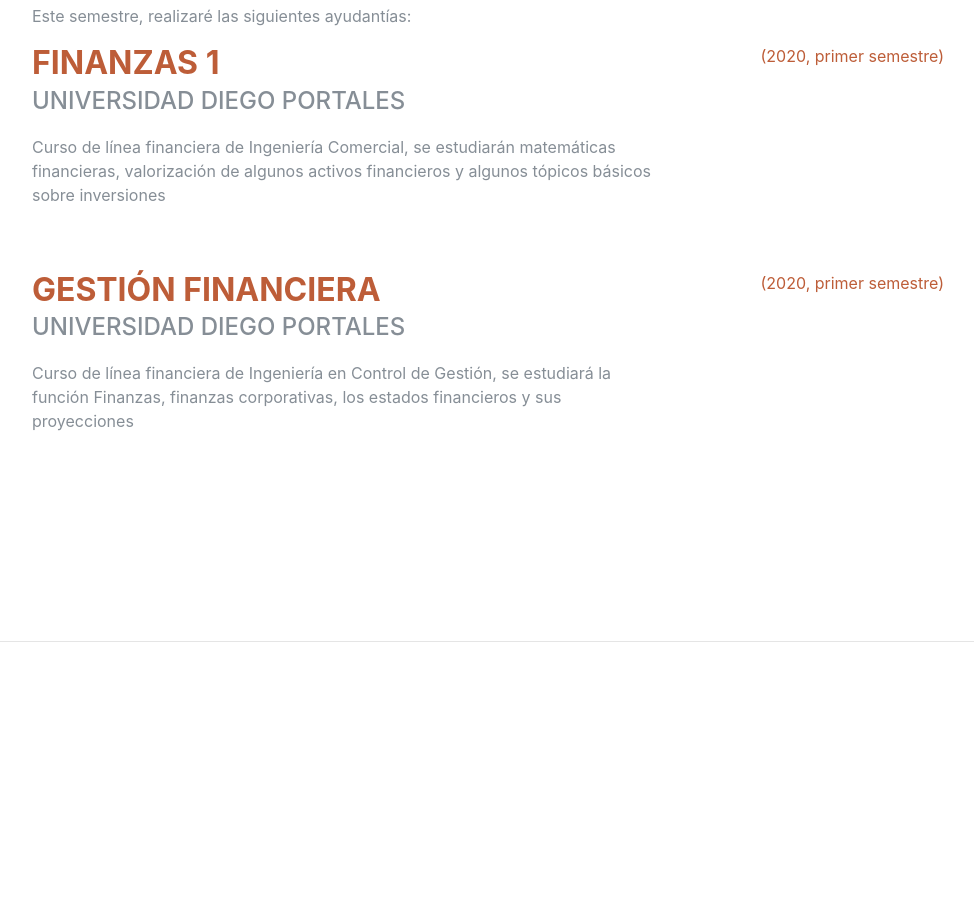
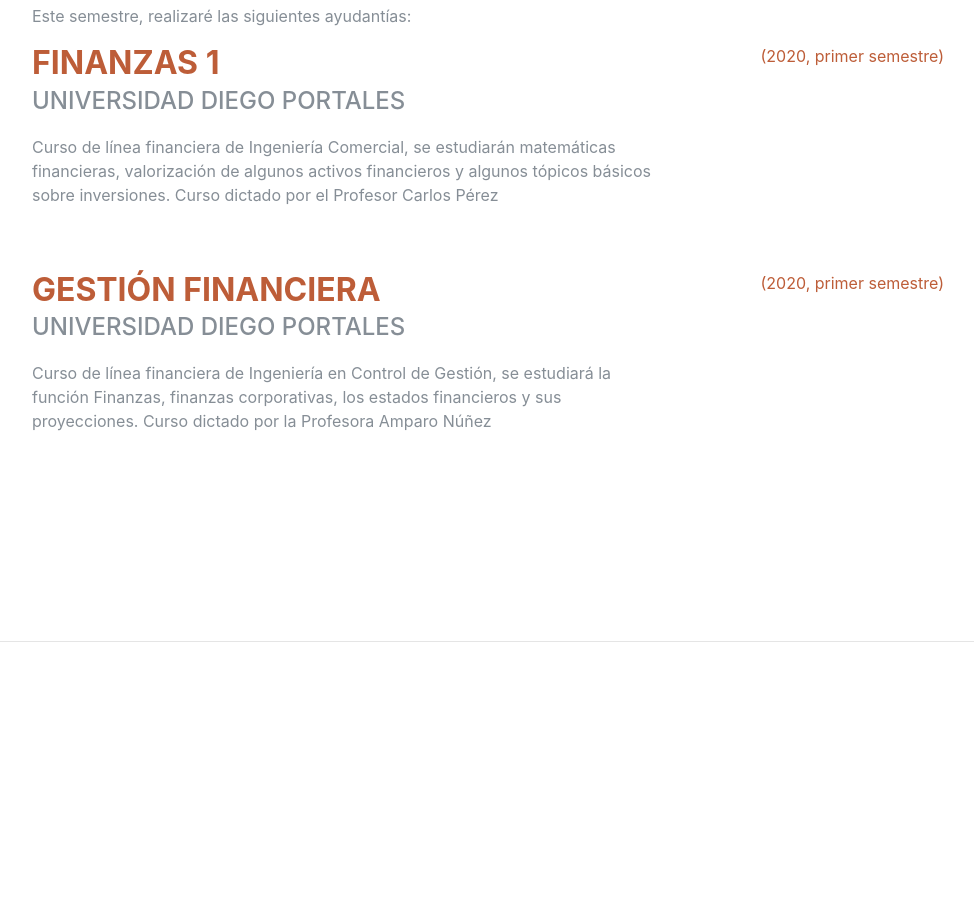
Before and after one commit to Haensgen/ghaensgen.github.io, a website: page index.html in a window 1280 px wide. Shown: the part 960-1860 px from the top of the page, without its empty margins (288-1262 px from the left). Drawn offline with Linux system fonts and the light colour scheme; a web font is replaced by a local one.

Commit message:
Update index.html

```diff
--- a/index.html
+++ b/index.html
@@ -97,7 +97,7 @@
           <div class="resume-content">
             <h3 class="mb-0"><a href="https://haensgen.github.io/finanzas/">Finanzas 1</a></h3>
             <div class="subheading mb-3">Universidad Diego Portales </div>
-            <p>Curso de línea financiera de Ingeniería Comercial, se estudiarán matemáticas financieras, valorización de algunos activos financieros y algunos tópicos básicos sobre inversiones </p>
+            <p>Curso de línea financiera de Ingeniería Comercial, se estudiarán matemáticas financieras, valorización de algunos activos financieros y algunos tópicos básicos sobre inversiones. Curso dictado por el Profesor Carlos Pérez </p>
           </div>
                <div class="resume-date text-md-right">
             <span class="text-primary">(2020, primer semestre)</span>
@@ -109,7 +109,7 @@
           <div class="resume-content">
             <h3 class="mb-0"><a href="https://haensgen.github.io/gestion-financiera/">Gestión Financiera</a></h3>
             <div class="subheading mb-3">Universidad Diego Portales </div>
-            <p>Curso de línea financiera de Ingeniería en Control de Gestión, se estudiará la función Finanzas, finanzas corporativas, los estados financieros y sus proyecciones </p>
+            <p>Curso de línea financiera de Ingeniería en Control de Gestión, se estudiará la función Finanzas, finanzas corporativas, los estados financieros y sus proyecciones. Curso dictado por la Profesora Amparo Núñez </p>
           </div>
                <div class="resume-date text-md-right">
             <span class="text-primary">(2020, primer semestre)</span>
```
